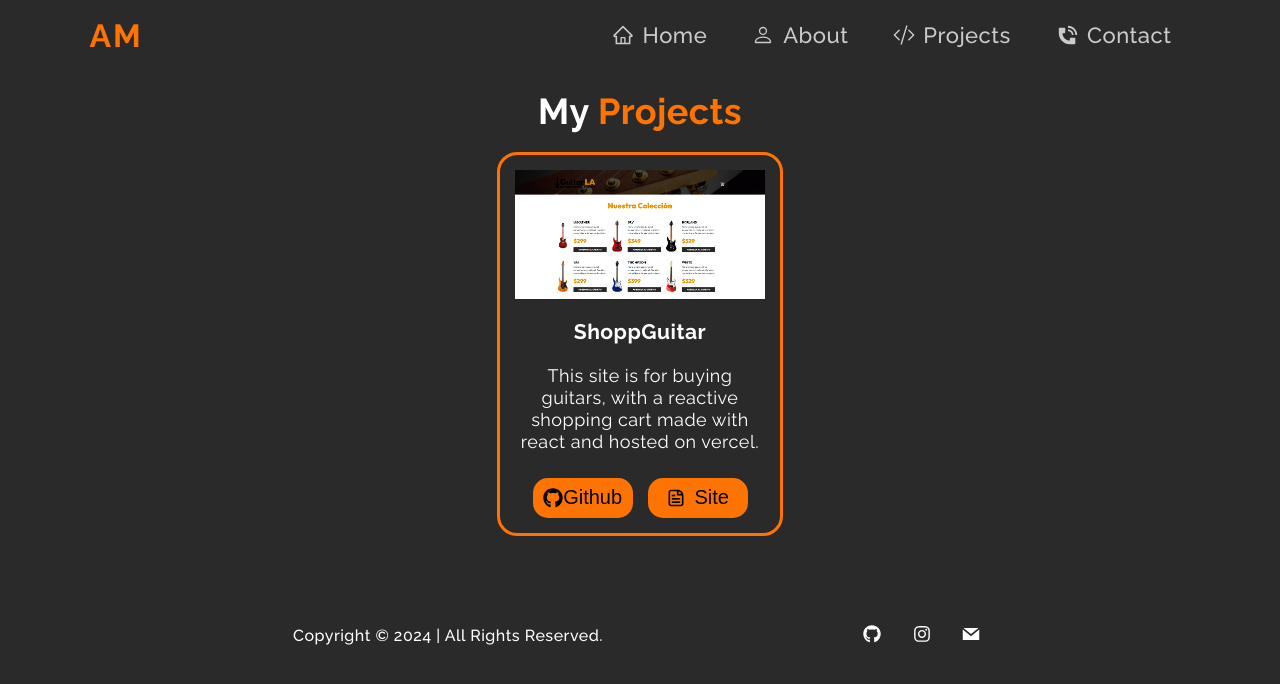
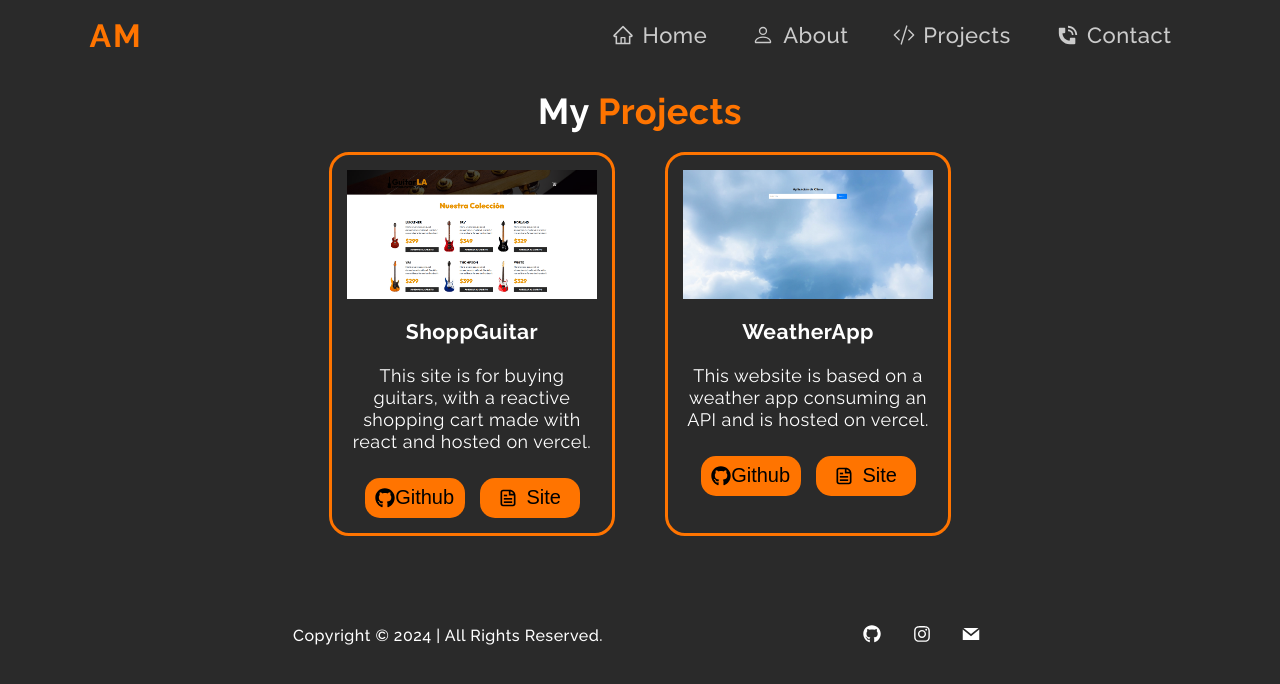
Before and after one commit to Soyagvs/my-portfolio, a React (Vite) app: page /Project in a window 1280 px wide. Shown: the top 684 px of the page. Built offline with nearby package versions, Linux system fonts and the light colour scheme.

Commit message:
add projects the clima

```diff
--- a/src/Components/common/ProjectsBox/ProjectBox.jsx
+++ b/src/Components/common/ProjectsBox/ProjectBox.jsx
@@ -8,14 +8,14 @@ const ProjectBox = ({ projectPhoto, projectName }) => {
     ShoppGuitarDesc:
       "This site is for buying guitars, with a reactive shopping cart made with react and hosted on vercel.",
     ShoppGuitarGithub: "https://github.com/Soyagvs/shopping-cart-reactjs",
-    ShoppGuitarWebsite: "https://shopping-guitar.vercel.app/"
+    ShoppGuitarWebsite: "https://shopping-guitar.vercel.app/",
 
-    /*WeeklyExpensesDesc:
-      "This website is based on a shopping list to keep track of your expenses and hosted on vercel.",
-    WeeklyExpensesGithub: "https://github.com/Soyagvs/weekly-expenses",
-    WeeklyExpensesWebsite: "https://misgastos.vercel.app/"
+    WeatherAppDesc:
+      "This website is based on a weather app consuming an API and is hosted on vercel.",
+    WeatherAppGithub: "https://github.com/Soyagvs/app-clima-react",
+    WeatherAppWebsite: "https://climacity-api.vercel.app/",
 
-        ColourPaletteDesc:
+    /*ColourPaletteDesc:
           "This website helps you generate random colours that you can use as a palette.The project helped me understand Javascript more deeply using advance techniques",
         ColourPaletteGithub: "https://github.com/EshaalB/Colour-palette-Generator",
         ColourPaletteWebsite: "https://colourpalettegen.netlify.app",
--- a/src/Components/pages/Projects/Projects.jsx
+++ b/src/Components/pages/Projects/Projects.jsx
@@ -2,7 +2,7 @@ import React from "react";
 import ProjectBox from "../../common/ProjectsBox/ProjectBox.jsx"
 import "../Projects/Projects.css";
 import photo from "../../../assets/img/shopping-guitar.png"
-import photo2 from "../../../assets/img/Listas.png"
+import photo2 from "../../../assets/img/weatherApp.png"
 
 const Projects = () => {
   return (
@@ -12,7 +12,7 @@ const Projects = () => {
       </h2>
       <div className="project">
         <ProjectBox projectPhoto={photo} projectName="ShoppGuitar" />
-        {/*<ProjectBox projectPhoto={photo2} projectName="WeeklyExpenses" />*/}
+        <ProjectBox projectPhoto={photo2} projectName="WeatherApp" />
         {/*<ProjectBox projectPhoto="../../../../public/shopping-guitar.png" projectName="ColourPalette" />
         <ProjectBox projectPhoto="../../../../public/shopping-guitar.png" projectName="Backpack" />*/}
       </div>
```
